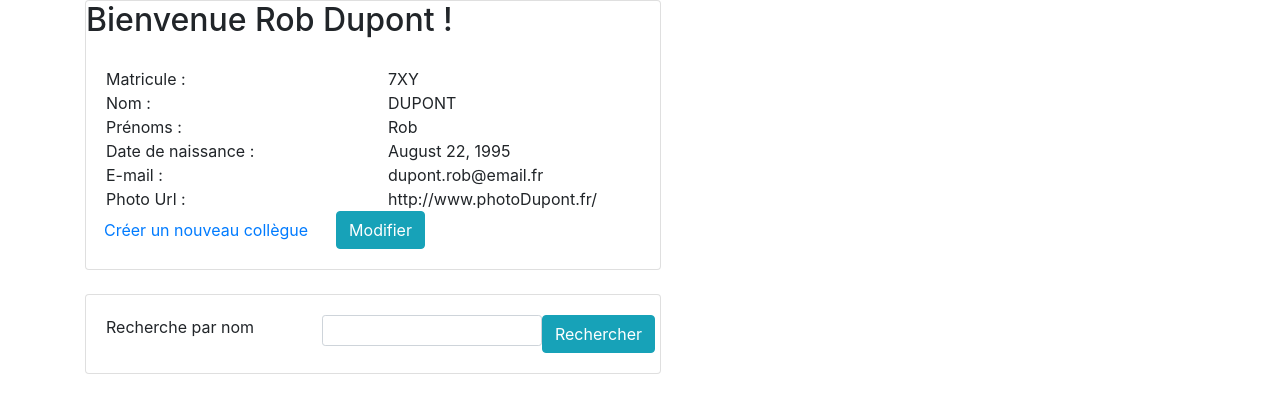
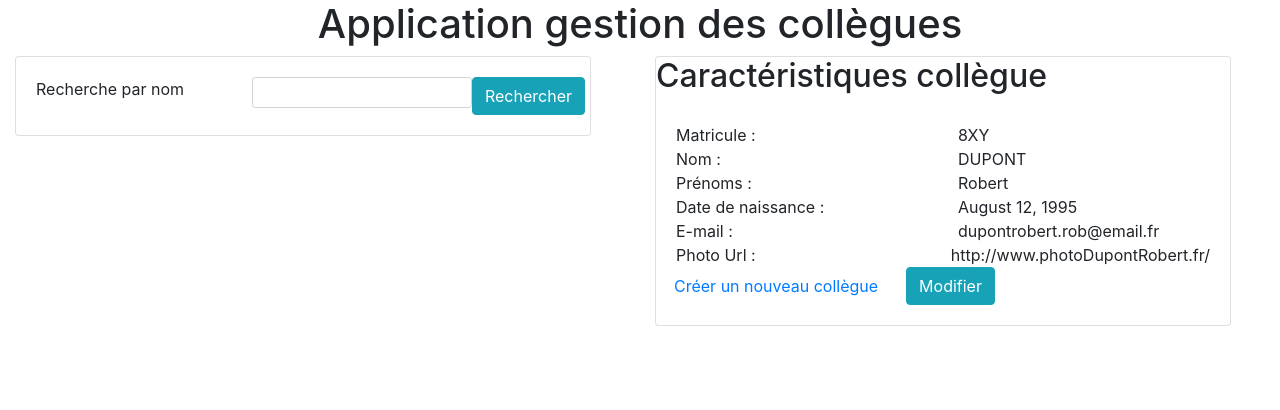
Before and after one commit to NicolasTarbouriech/collegues-front, an Angular app: page / in a window 1280 px wide. Shown: the top 410 px of the page. Built offline with nearby package versions, Linux system fonts and the light colour scheme.

Commit message:
tp service collegue #4

```diff
--- a/src/app/app.component.html
+++ b/src/app/app.component.html
@@ -1,11 +1,16 @@
-<div class="wrapper">
+<h1 class="text-center">Application gestion des collègues</h1>
 
-    <div class="overlay">
-        <app-collegue [col]="collegueExemple"></app-collegue>
+<main>
+
+    <div class="row">
+        <div class="col-12 col-lg-6">
+            <app-recherche-collegue-par-nom></app-recherche-collegue-par-nom>
+        </div>
+        <div class="col-12col-lg-6">
+            <app-collegue [col]="collegueExemple"></app-collegue>
+        </div>
     </div>
 
-    <div class="overlay">
-        <app-recherche-collegue-par-nom class="col-sm"></app-recherche-collegue-par-nom>
-    </div>
 
-</div>
+
+</main>
--- a/src/app/app.component.ts
+++ b/src/app/app.component.ts
@@ -1,6 +1,6 @@
 import { Component } from '@angular/core';
 // récuperation de l'objet collegueMock
-import { collegueMock, collegueMock2} from './mock/collegues.mock';
+import { c1, c2} from './mock/collegues.mock';
 
 
 @Component({
@@ -12,8 +12,8 @@ import { collegueMock, collegueMock2} from './mock/collegues.mock';
 export class AppComponent {
 
   // propriété collegueMock qui récupère les données de collegueMock
-  collegueExemple = collegueMock;
-  collegueExemple2 = collegueMock2;
+  collegueExemple = c1;
+  collegueExemple2 = c2;
 
   title = 'collegues-front';
 }
--- a/src/app/collegue/collegue.component.html
+++ b/src/app/collegue/collegue.component.html
@@ -1,6 +1,6 @@
 <div class="container">
   <div class="card" style="width: 36rem">
-    <h2>Bienvenue Rob Dupont !</h2>
+    <h2>Caractéristiques collègue</h2>
     <div class="card-body">
       <div class="row">
         <div class="col-sm card-text">Matricule :</div>
@@ -31,12 +31,12 @@
 
       <div class="row">
         <div class="">
-          <button *ngIf="modeAffichage" type="button" class="btn btn-link" (click)="creerCollegue()">Créer un nouveau
+          <button *ngIf="modeAffichage" type="button" class="btn btn-link" (click)="creerColl()">Créer un nouveau
             collègue</button>
         </div>
         <div class="col-sm">
-          <button *ngIf="modeAffichage" type="button" class="btn btn-info" (click)="modifierCollegue()">Modifier</button>
-          <button *ngIf="!modeAffichage" type="button" class="btn btn-info" (click)="validerCollegue()">Valider</button>
+          <button *ngIf="modeAffichage" type="button" class="btn btn-info" (click)="modifierColl()">Modifier</button>
+          <button *ngIf="!modeAffichage" type="button" class="btn btn-info" (click)="validerColl()">Valider</button>
         </div>
       </div>
 
--- a/src/app/collegue/collegue.component.ts
+++ b/src/app/collegue/collegue.component.ts
@@ -1,5 +1,6 @@
 import { Component, Input, OnInit } from '@angular/core';
 import { Collegue } from '../models/Collegues';
+import { DataService } from './../services/data.service';
 
 @Component({
   selector: 'app-collegue',
@@ -11,25 +12,28 @@ export class CollegueComponent implements OnInit {
 
   modeAffichage = true;
   modeCreation = false;
-  constructor() { }
+
+  constructor(private dataSrv: DataService) { }
 
   ngOnInit(): void {
+    this.col = this.dataSrv.recupererCollegueCourant();
   }
 
-  creerCollegue() {
-    console.log('Création collègue');
+  creerColl() {
+    console.log('Créer un nouveau collègue');
     this.modeCreation = true;
   }
 
-  modifierCollegue(): void {
+  modifierColl() {
     this.modeAffichage = false;
   }
 
-
-  validerCollegue(): void {
+  validerColl() {
     this.modeAffichage = true;
   }
 
 
 
+
+
 }
--- a/src/app/mock/collegues.mock.ts
+++ b/src/app/mock/collegues.mock.ts
@@ -1,5 +1,5 @@
 import { Collegue } from "../models/Collegues";
 
-export const collegueMock = new Collegue('7XY', 'Dupont', 'Rob','dupont.rob@email.fr', new Date(1995, 7, 22), 'http://www.photoDupont.fr/');
+export const c1 = new Collegue('7XY', 'Dupont', 'Rob','dupont.rob@email.fr', new Date(1995, 7, 22), 'http://www.photoDupont.fr/');
 
-export const collegueMock2 = new Collegue('8XY', 'Dupont', 'Robert','dupontrobert.rob@email.fr', new Date(1995, 7, 12), 'http://www.photoDupontRobert.fr/');
+export const c2 = new Collegue('8XY', 'Dupont', 'Robert','dupontrobert.rob@email.fr', new Date(1995, 7, 12), 'http://www.photoDupontRobert.fr/');
--- a/src/app/mock/matricules.mock.ts
+++ b/src/app/mock/matricules.mock.ts
@@ -1,7 +1,8 @@
 
 import { Collegue } from "../models/Collegues";
-export const matricule = new Array();
-matricule.push(new Collegue('RobertX873Y', 'Dupont', 'Robert','dupontrobert.rob@email.fr', new Date(1995, 7, 12), 'http://www.photoDupontRobert.fr/'));
-matricule.push(new Collegue('FanfarusTEE739', 'paulux', 'fanfarus','fanfarus.rob@email.fr', new Date(1995, 7, 12), 'http://www.photoDupontRobert.fr/'));
-matricule.push(new Collegue('Philio38473TU', 'aznei', 'philidoris','fanfarus.rob@email.fr', new Date(1995, 7, 12), 'http://www.photoDupontRobert.fr/'));
-matricule.push(new Collegue('Jules2000TYS', 'cesar', 'jules','jules.rob@email.fr', new Date(1995, 7, 12), 'http://www.photoDupontRobert.fr/'));
+export const colleguesTab = new Array<Collegue>();
+
+colleguesTab.push(new Collegue('RobertX873Y', 'Dupont', 'Robert','dupontrobert.rob@email.fr', new Date(1995, 7, 12), 'http://www.photoDupontRobert.fr/'));
+colleguesTab.push(new Collegue('FanfarusTEE739', 'paulux', 'fanfarus','fanfarus.rob@email.fr', new Date(1995, 7, 12), 'http://www.photoDupontRobert.fr/'));
+colleguesTab.push(new Collegue('Philio38473TU', 'aznei', 'philidoris','fanfarus.rob@email.fr', new Date(1995, 7, 12), 'http://www.photoDupontRobert.fr/'));
+colleguesTab.push(new Collegue('Jules2000TYS', 'cesar', 'jules','jules.rob@email.fr', new Date(1995, 7, 12), 'http://www.photoDupontRobert.fr/'));
--- a/src/app/recherche-collegue-par-nom/recherche-collegue-par-nom.component.html
+++ b/src/app/recherche-collegue-par-nom/recherche-collegue-par-nom.component.html
@@ -4,12 +4,12 @@
             <div class="row">
                 <div class="col-sm card-text">Recherche par nom </div>
                 <input class="col form-control form-control-sm">
-                <button type="button" class="btn btn-info" (click)="afficherMatricule()">Rechercher</button>
+                <button type="button" class="btn btn-info" (click)="rechercherCol()">Rechercher</button>
             </div>
         </div>
-        <div *ngIf="affichageListe" class="row">
+        <div *ngIf="matricules" class="row">
             <ul>
-                <li *ngFor="let obj of matricules">{{obj.matricule}} </li>
+                <li *ngFor="let mat of matricules">{{mat}} </li>
             </ul>
         </div>
     </div>
--- a/src/app/recherche-collegue-par-nom/recherche-collegue-par-nom.component.ts
+++ b/src/app/recherche-collegue-par-nom/recherche-collegue-par-nom.component.ts
@@ -1,5 +1,6 @@
 import { Component, OnInit } from '@angular/core';
-import { matricule } from '../mock/matricules.mock'
+import { colleguesTab } from '../mock/matricules.mock'
+import { DataService } from '../services/data.service';
 
 @Component({
   selector: 'app-recherche-collegue-par-nom',
@@ -8,16 +9,14 @@ import { matricule } from '../mock/matricules.mock'
 })
 export class RechercheCollegueParNomComponent implements OnInit {
 
-  affichageListe = false;
-  matricules = matricule;
+  matricules: string[];
 
-  constructor() { }
+  constructor(private dataSrv: DataService) { }
 
   ngOnInit(): void {
   }
 
-  afficherMatricule() {
-    this.affichageListe = true;
-    }
-
+  rechercherCol(): void{
+    this.matricules = this.dataSrv.rechercherParNom('');
+  }
 }
--- /dev/null
+++ b/src/app/services/data.service.ts
@@ -0,0 +1,22 @@
+import { Injectable } from '@angular/core';
+import { c2 } from '../mock/collegues.mock';
+import { colleguesTab } from '../mock/matricules.mock';
+import { Collegue } from '../models/Collegues';
+
+
+
+@Injectable({
+  providedIn: 'root'
+})
+export class DataService {
+
+  constructor() { }
+
+  rechercherParNom(nom: string): string[] {
+    return colleguesTab.map(c => c.matricule);
+  }
+
+  recupererCollegueCourant(): Collegue {
+    return c2;
+  }
+}
```
Also changed, not shown: 1 other file (tests, documents, lock files or other folders).
